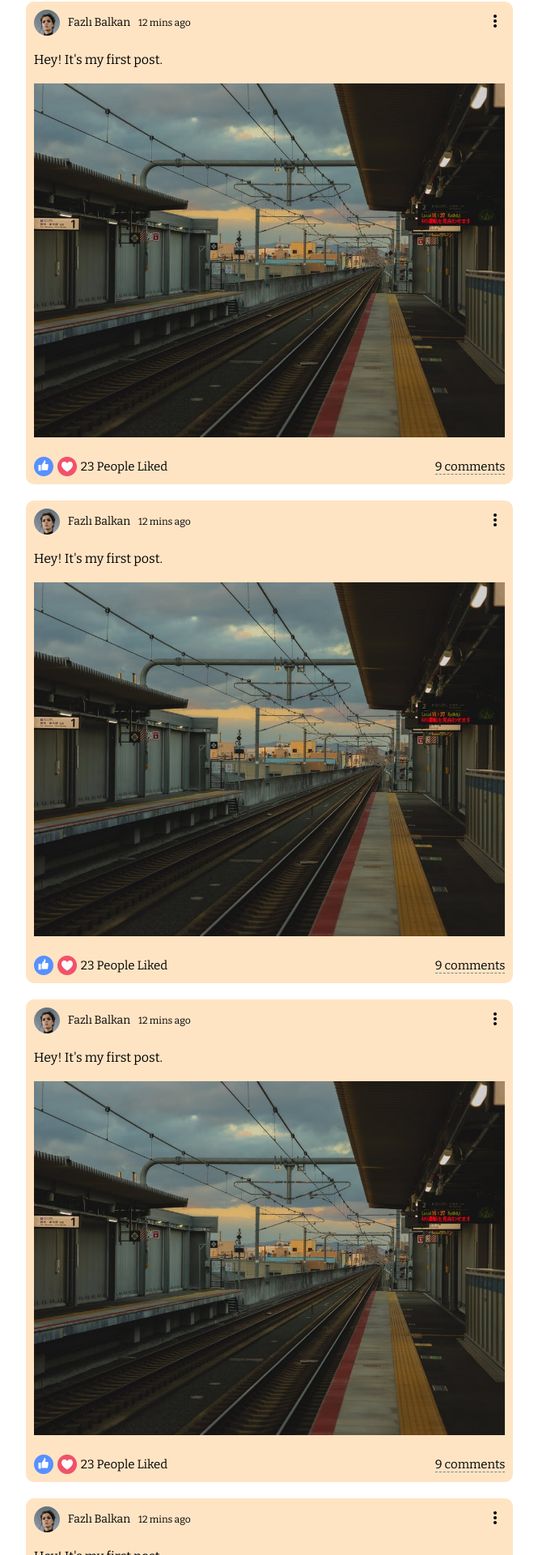
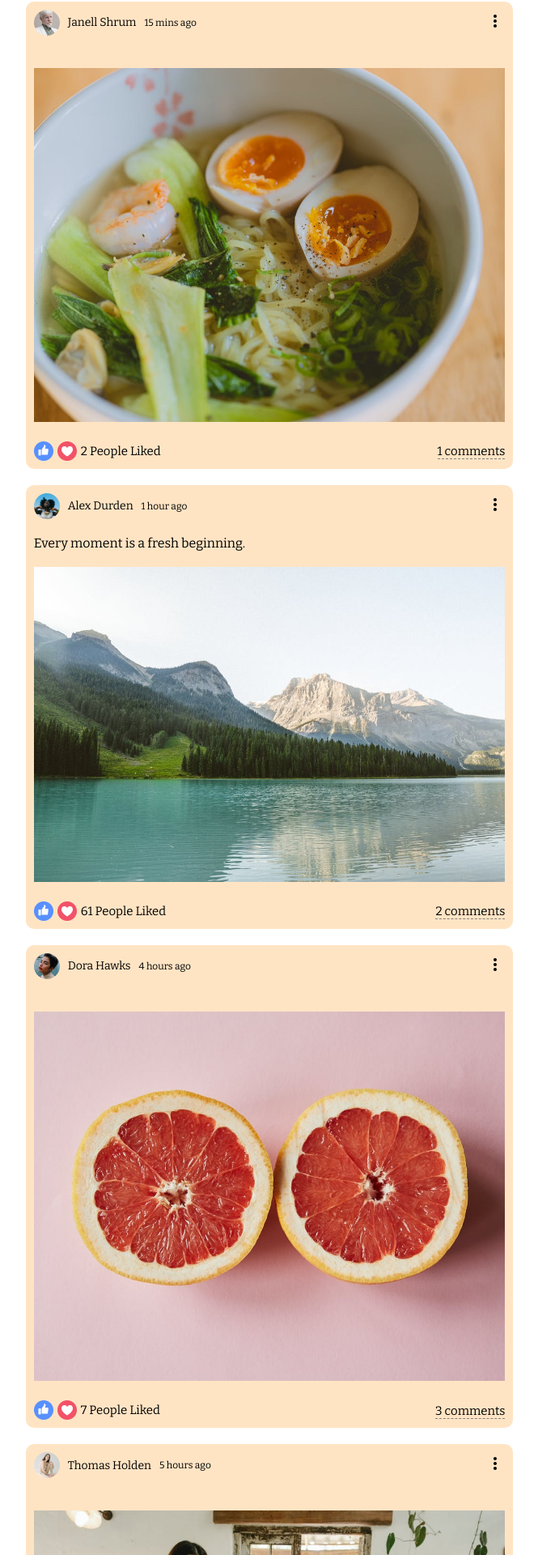
Before and after one commit to fazlibalkan/fazebook, a React (Create React App) app in the folder client/: page / in a window 1280 px wide. Shown: the part 869-2789 px from the top of the page at 81% size, without its empty margins (229-894 px from the left). Built offline with nearby package versions, Linux system fonts and the light colour scheme.

Commit message:
post functionality added

```diff
--- a/client/src/components/feed/Feed.jsx
+++ b/client/src/components/feed/Feed.jsx
@@ -1,17 +1,17 @@
 import "./feed.css"
 import Share from "../share/Share.jsx"
 import Post from "../post/Post.jsx"
+import {Posts} from "../../dummyData"
 
 export default function feed() {
   return (
     <div className="feed">
         <div className="feedWrapper">
             <Share/>
-            <Post/>
-            <Post/>
-            <Post/>
-            <Post/>
-            <Post/>
+            {Posts.map((p) => (
+              <Post key={p.id} post={p} />
+            ))}
+
         </div>
     </div>
   )
--- a/client/src/components/post/Post.jsx
+++ b/client/src/components/post/Post.jsx
@@ -1,32 +1,34 @@
 import {MoreVert} from "@mui/icons-material"
 import "./post.css"
+import { Users } from "../../dummyData"
 
-export default function Post() {
+export default function Post({post}) {
+
   return (
     <div className='post'>
         <div className="postWrapper">
             <div className="postTop">
                 <div className="postTopLeft">
-                    <img className='postProfileImage' src="/assets/person/1.jpeg" alt="" />
-                    <span className="postUsername">Fazlı Balkan</span>
-                    <span className="postDate">12 mins ago</span>
+                    <img className='postProfileImage' src={Users.filter(u=>u.id === post.userId)[0].profilePicture} alt="" />
+                    <span className="postUsername">{Users.filter(u=>u.id === post.userId)[0].username}</span>
+                    <span className="postDate">{post.date}</span>
                 </div>
                 <div className="postTopRight">
                     <MoreVert/>
                 </div>
             </div>
             <div className="postCenter">
-                <span className="postText">Hey! It's my first post.</span>
-                <img className="postImage" src="assets/post/1.jpeg" alt="" />
+                <span className="postText">{post?.desc}</span>
+                <img className="postImage" src={post.photo} alt="" />
             </div>
             <div className="postBottom">
                 <div className="postBottomLeft">
                     <img className="likeIcon" src="/assets/like.png" alt="" />
                     <img className="likeIcon" src="/assets/heart.png" alt="" />
-                    <span className="postLikeCounter">23 People Liked</span>
+                    <span className="postLikeCounter">{post.like} People Liked</span>
                 </div>
                 <div className="postBottomRight">
-                    <span className="postCommentText">9 comments</span>
+                    <span className="postCommentText">{post.comment} comments</span>
                 </div>
             </div>
         </div>
--- /dev/null
+++ b/client/src/dummyData.js
@@ -0,0 +1,139 @@
+export const Users = [
+    {
+      id:1,
+      profilePicture: "assets/person/1.jpeg",
+      username: "Safak Kocaoglu",
+    },
+    {
+      id:2,
+      profilePicture: "assets/person/2.jpeg",
+      username: "Janell Shrum",
+    },
+    {
+      id:3,
+      profilePicture: "assets/person/3.jpeg",
+      username: "Alex Durden",
+    },
+    {
+      id:4,
+      profilePicture: "assets/person/4.jpeg",
+      username: "Dora Hawks",
+    },
+    {
+      id:5,
+      profilePicture: "assets/person/5.jpeg",
+      username: "Thomas Holden",
+    },
+    {
+      id:6,
+      profilePicture: "assets/person/6.jpeg",
+      username: "Shirley Beauchamp",
+    },
+    {
+      id:7,
+      profilePicture: "assets/person/7.jpeg",
+      username: "Travis Bennett",
+    },
+    {
+      id:8,
+      profilePicture: "assets/person/8.jpeg",
+      username: "Kristen Thomas",
+    },
+    {
+      id:9,
+      profilePicture: "assets/person/9.jpeg",
+      username: "Gary Duty",
+    },
+    {
+      id:10,
+      profilePicture: "assets/person/10.jpeg",
+      username: "Safak Kocaoglu",
+    },
+  ];
+
+  export const Posts = [
+    {
+      id: 1,
+      desc: "Love For All, Hatred For None.",
+      photo: "assets/post/1.jpeg",
+      date: "5 mins ago",
+      userId: 1,
+      like: 32,
+      comment: 9,
+    },
+    {
+      id: 2,
+      photo: "assets/post/2.jpeg",
+      date: "15 mins ago",
+      userId: 2,
+      like: 2,
+      comment: 1,
+    },
+    {
+      id: 3,
+      desc: "Every moment is a fresh beginning.",
+      photo: "assets/post/3.jpeg",
+      date: "1 hour ago",
+      userId: 3,
+      like: 61,
+      comment: 2,
+    },
+    {
+      id: 4,
+      photo: "assets/post/4.jpeg",
+      date: "4 hours ago",
+      userId: 4,
+      like: 7,
+      comment: 3,
+    },
+    {
+      id: 5,
+      photo: "assets/post/5.jpeg",
+      date: "5 hours ago",
+      userId: 5,
+      like: 23,
+      comment: 5,
+    },
+    {
+      id: 6,
+      photo: "assets/post/6.jpeg",
+      date: "1 day ago",
+      userId: 6,
+      like: 44,
+      comment: 6,
+    },
+    {
+      id: 7,
+      desc: "Never regret anything that made you smile.",
+      photo: "assets/post/7.jpeg",
+      date: "2 days ago",
+      userId: 7,
+      like: 52,
+      comment: 3,
+    },
+    {
+      id: 8,
+      photo: "assets/post/8.jpeg",
+      date: "3 days ago",
+      userId: 8,
+      like: 15,
+      comment: 1,
+    },
+    {
+      id: 9,
+      desc: "Change the world by being yourself.",
+      photo: "assets/post/9.jpeg",
+      date: "5 days ago",
+      userId: 9,
+      like: 11,
+      comment: 2,
+    },
+    {
+      id: 10,
+      photo: "assets/post/10.jpeg",
+      date: "1 week ago",
+      userId: 10,
+      like: 104,
+      comment: 12,
+    },
+  ];
```
